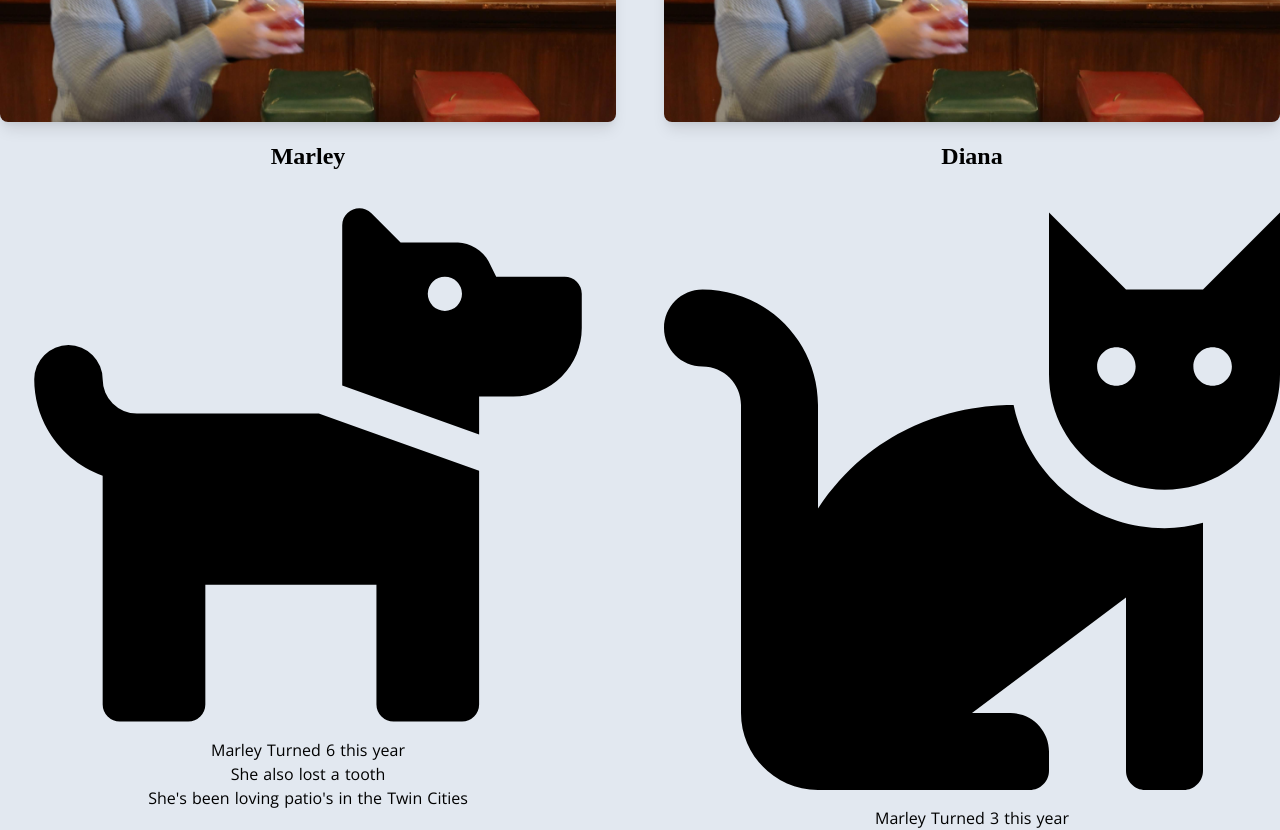
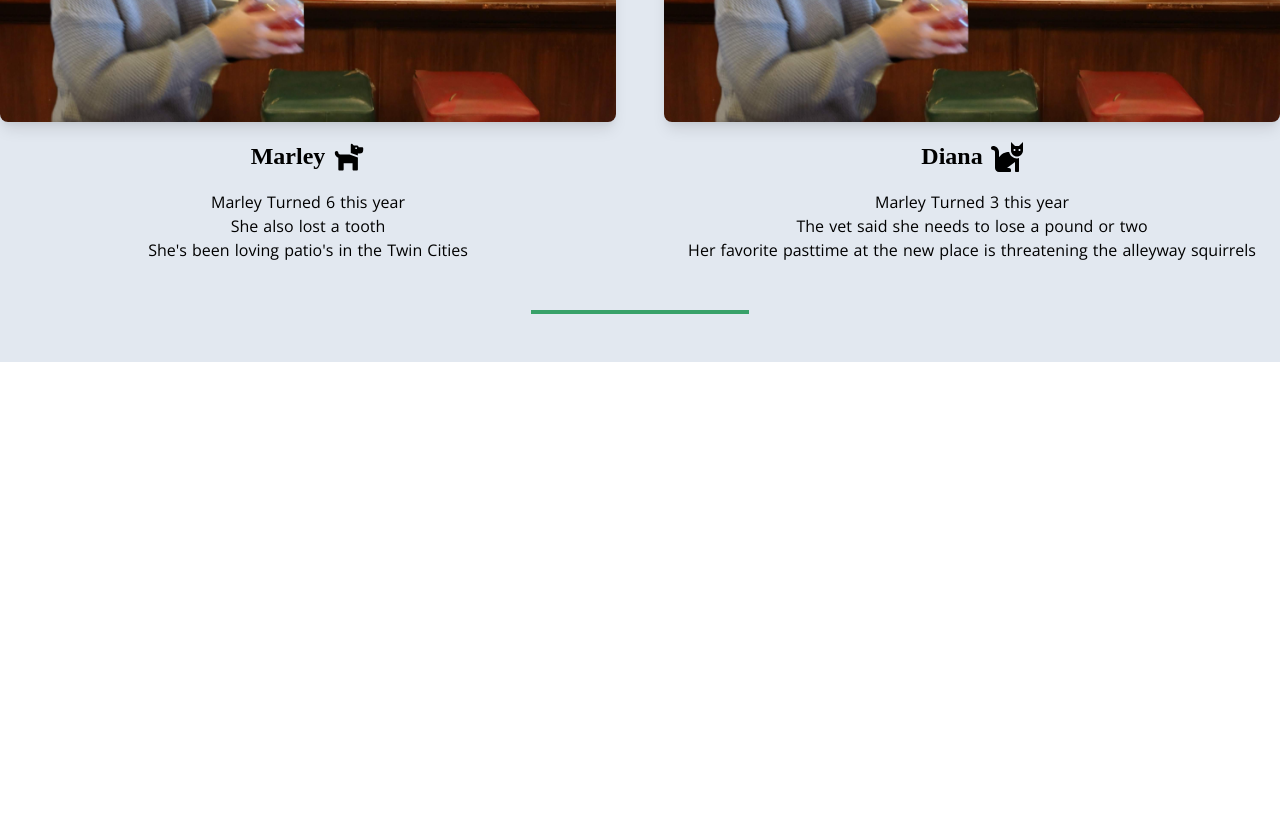
Before and after one commit to TonyFwin/christmas-card, a Nuxt app: page / in a window 1280 px wide. Shown: the part 2620-3450 px from the top of the page. After the commit the page ends 2982 px from the top, so only its background shows below. Built offline with nearby package versions, Linux system fonts and the light colour scheme; a web font is replaced by a local one.

Commit message:
Resize pet svgs and update display of pet titles, incrase intensity of border

```diff
--- a/components/Pets.vue
+++ b/components/Pets.vue
@@ -10,13 +10,16 @@
           src="~/assets/images/paddys.jpg"
           alt=""
         />
-        <h3 class="mt-4 font-semibold text-2xl">
-          Marley<svg
+        <h3
+          class="mt-4 font-semibold text-2xl flex items-center justify-center"
+        >
+          <span>Marley</span>
+          <svg
             aria-hidden="true"
             focusable="false"
             data-prefix="fas"
             data-icon="dog"
-            class="svg-inline--fa fa-dog fa-w-18"
+            class="svg-inline--fa fa-dog w-8 ml-2"
             role="img"
             xmlns="http://www.w3.org/2000/svg"
             viewBox="0 0 576 512"
@@ -39,13 +42,16 @@
           src="~/assets/images/paddys.jpg"
           alt=""
         />
-        <h3 class="mt-4 font-semibold text-2xl">
-          Diana<svg
+        <h3
+          class="mt-4 font-semibold text-2xl flex items-center justify-center"
+        >
+          <span>Diana</span>
+          <svg
             aria-hidden="true"
             focusable="false"
             data-prefix="fas"
             data-icon="cat"
-            class="svg-inline--fa fa-cat fa-w-16"
+            class="svg-inline--fa fa-cat w-8 ml-2"
             role="img"
             xmlns="http://www.w3.org/2000/svg"
             viewBox="0 0 512 512"
@@ -66,7 +72,7 @@
         </ul>
       </div>
     </div>
-    <hr class="mt-8 md:mt-12 w-1/6 mx-auto border-2 border-green-500" />
+    <hr class="mt-8 md:mt-12 w-1/6 mx-auto border-2 border-green-600" />
   </section>
 </template>
 
```
